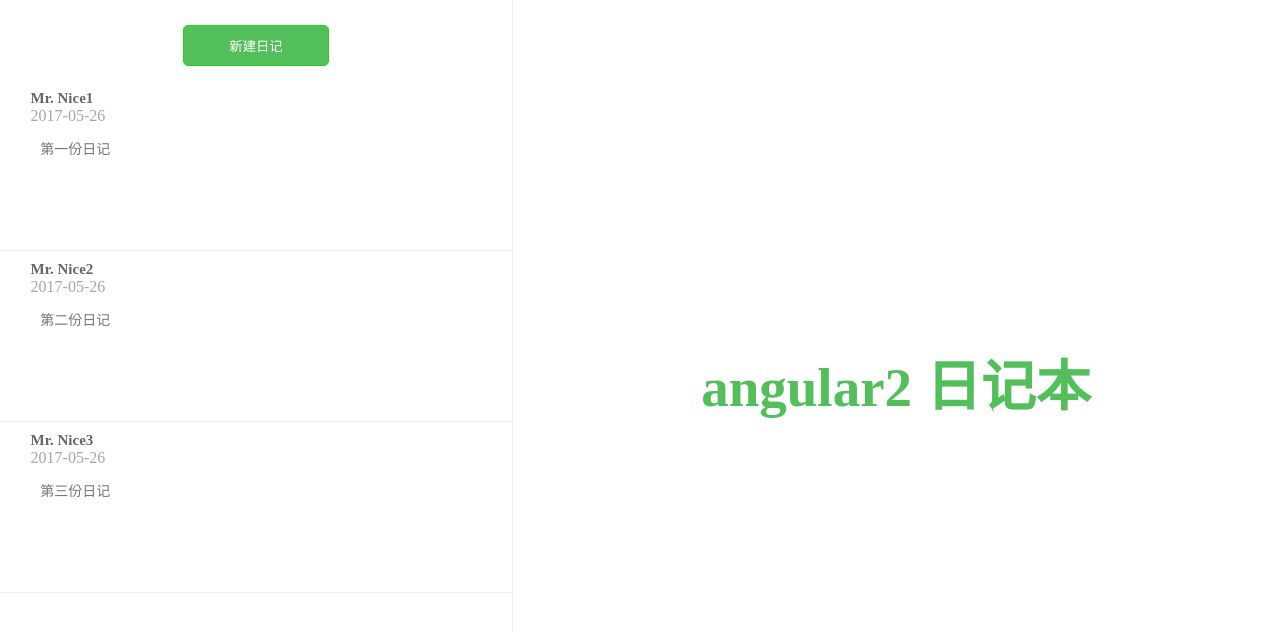
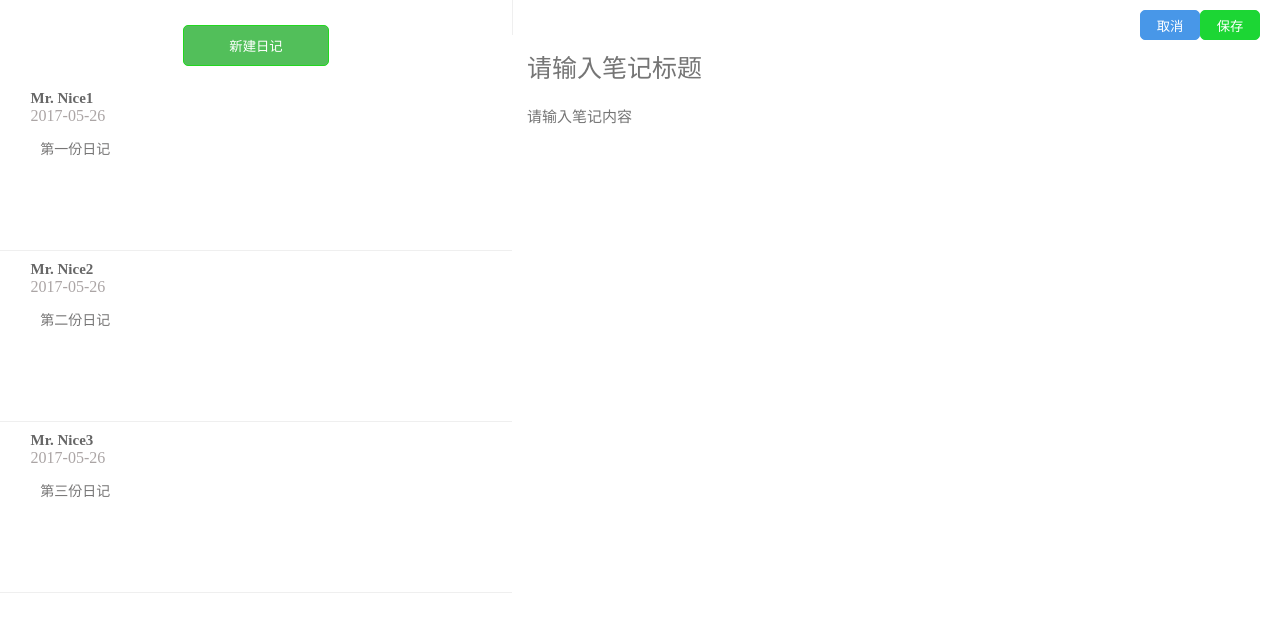
Before and after one commit to wanjincheng/notes, an Angular app: page / in a window 1280 px wide. Both pictures are taken after a click on the button "新建日记". Shown: the top 632 px of the page. Built offline with nearby package versions, Linux system fonts and the light colour scheme.

Commit message:
完成基本日记功能

```diff
--- a/src/pages/index/index.html
+++ b/src/pages/index/index.html
@@ -1,7 +1,7 @@
 <div class="indexContent">
 	<div class="iCHeader">
 		<div class="iCHAdd">
-			<button type="button" class="iCHButton">新建日记</button>
+			<button type="button" (click)="addNote()" class="iCHButton">新建日记</button>
 		</div>
 	</div>
 	<div class="iCContentLists" *ngIf="NotesNumber==0">
--- a/src/pages/index/index.ts
+++ b/src/pages/index/index.ts
@@ -39,6 +39,9 @@ export class IndexComponent implements OnInit, DoCheck {
             this.NotesNumber = this.Govern.NotesNumber;
         }
     };
+    addNote(){
+        this.Govern.state=true;
+    };//添加日记
     ngDelete(index): void {
         this.Notes.splice(index, 1);
         if (this.Notes.length == 0) {
--- a/src/pages/input/input.html
+++ b/src/pages/input/input.html
@@ -1,7 +1,7 @@
-<div class="ICCurtain" *ngIf="!Note">
+<div class="ICCurtain" *ngIf="!Note && !Cut">
     <h2>angular2 日记本</h2>
 </div>
-<div class="InContent" *ngIf="Note">
+<div class="InContent" *ngIf="Note && !Cut">
     <div class="ICOperate">
         <div class="ICOOper">
             <!-- <button type="button" class="ICCOCall">取消</button>
@@ -16,6 +16,26 @@
         <textarea [(ngModel)]="Note.content" class="ICHTextarea" placeholder="请输入笔记内容">{{Note?Note.content:''}}</textarea>
     </div>
 </div>
+
+<div class="InContent" *ngIf="Cut">
+    <div class="ICOperate">
+        <div class="ICOOper">
+            <button type="button" (click)="cancel()" class="ICCOCall">取消</button>
+            <button type="button" (click)="save()" class="ICCOUp">保存</button>
+            <!-- <button type="button" (click)="iDelete()" class="ICCODolete">删除</button> -->
+        </div>
+    </div>
+    <div class="ICHeader">
+        <input placeholder="请输入笔记标题" class="ICHInput" [(ngModel)]="CNote.title" type="text" />
+    </div>
+    <div class="ICContent">
+        <textarea [(ngModel)]="CNote.content" class="ICHTextarea" placeholder="请输入笔记内容">{{CNote.content}}</textarea>
+    </div>
+</div>
+
+
+
+
 <div *ngIf="Boolean">
     <div class="ICCODelete">
     </div>
--- a/src/pages/input/input.ts
+++ b/src/pages/input/input.ts
@@ -8,11 +8,22 @@ import { Note, Govern } from '../../serve/note';
 })
 export class InputComponent implements OnInit, DoCheck {
     Notes;
-    Boolean:boolean;
+    Boolean: boolean;
+    // 删除提现操作
     Govern: Govern;
+    //获取控制开关
+    Cut: boolean;
     // 状态值
     Note: Note[];
     //数据
+    CNote: Note = {
+        title: '',
+        content: '',
+        time: ''
+    };
+    //添加数据
+    Date: string;
+    //记录时间
     constructor(private noteService: NoteService, private noteNumber: NoteNumber) {};
 
     getNotes(): void {
@@ -23,27 +34,57 @@ export class InputComponent implements OnInit, DoCheck {
         }
         //获取到公共服务的数据
     ngDoCheck() {
-        if(this.Govern!=undefined && this.Govern.num!=null){
-          this.Note=this.Notes[this.Govern.num];
+            if (this.Govern != undefined && this.Govern.num != null) {
+                this.Note = this.Notes[this.Govern.num];
+            }
+            if (this.Govern != undefined && this.Govern.state != false) {
+                console.log('wo zhun bei hao le')
+                this.Cut = this.Govern.state;
+
+            }
         }
+        //监听数据变化
+
+    iDelete() {
+        this.Boolean = true;
     }
-
-
-    iDelete(){
-      this.Boolean=true;
-    }
-    iDeleteN(){
-      this.Boolean=false;
+    iDeleteN() {
+        this.Boolean = false;
     };
-    iDeleteY(){
-      this.Notes.splice(this.Govern.num,1);
-      if(this.Notes.length==0){
-        this.Govern.NotesNumber=0;
-      }
-      this.Boolean=false;
-      this.Govern.num=null;
-      this.Note=null;
+    iDeleteY() {
+        this.Notes.splice(this.Govern.num, 1);
+        if (this.Notes.length == 0) {
+            this.Govern.NotesNumber = 0;
+        }
+        this.Boolean = false;
+        this.Govern.num = null;
+        this.Note = null;
     };
+    // 修改和删除某个数据
+    cancel() {
+        this.Govern.state = false;
+        this.Cut = this.Govern.state;
+        this.Govern.num = null;
+        this.Note = null;
+    };
+    // 取消新增日记操作
+    save() {
+        if (this.CNote.title != '') {
+            let Dates = new Date();
+            let Year = Dates.getFullYear();
+            let Month = Dates.getMonth() + 1;
+            let date = Dates.getDate();
+            this.Date = Year + '-' + Month + '-' + date;
+            this.CNote.time = this.Date;
+            this.Notes.push(this.CNote);
+            alert('日记保存成功');
+            this.Govern.state = false;
+            this.Cut = this.Govern.state;
+        } else if (this.CNote.title == '') {
+            alert('日记不能为空')
+        }
+    };
+    // 保存新增数据
     ngOnInit(): void {
         this.getNotes();
         this.getGovern();
--- a/src/serve/note.ts
+++ b/src/serve/note.ts
@@ -1,5 +1,4 @@
 export class Note {
-	id : number;
 	title : string;
 	content : string;
 	time : string;
--- a/src/serve/notes.ts
+++ b/src/serve/notes.ts
@@ -1,8 +1,8 @@
 import { Note,Govern } from './note';
 export const NOTES: Note[] = [
-    { id: 11, title: 'Mr. Nice1',content:'第一份日记',time:'2017-05-26' },
-    { id: 11, title: 'Mr. Nice2',content:'第二份日记',time:'2017-05-26' },
-    { id: 11, title: 'Mr. Nice3',content:'第三份日记',time:'2017-05-26' }
+    {  title: 'Mr. Nice1',content:'第一份日记',time:'2017-05-26' },
+    { title: 'Mr. Nice2',content:'第二份日记',time:'2017-05-26' },
+    {  title: 'Mr. Nice3',content:'第三份日记',time:'2017-05-26' }
 ];
 export let Governs:Govern={
 	state:false,
```
